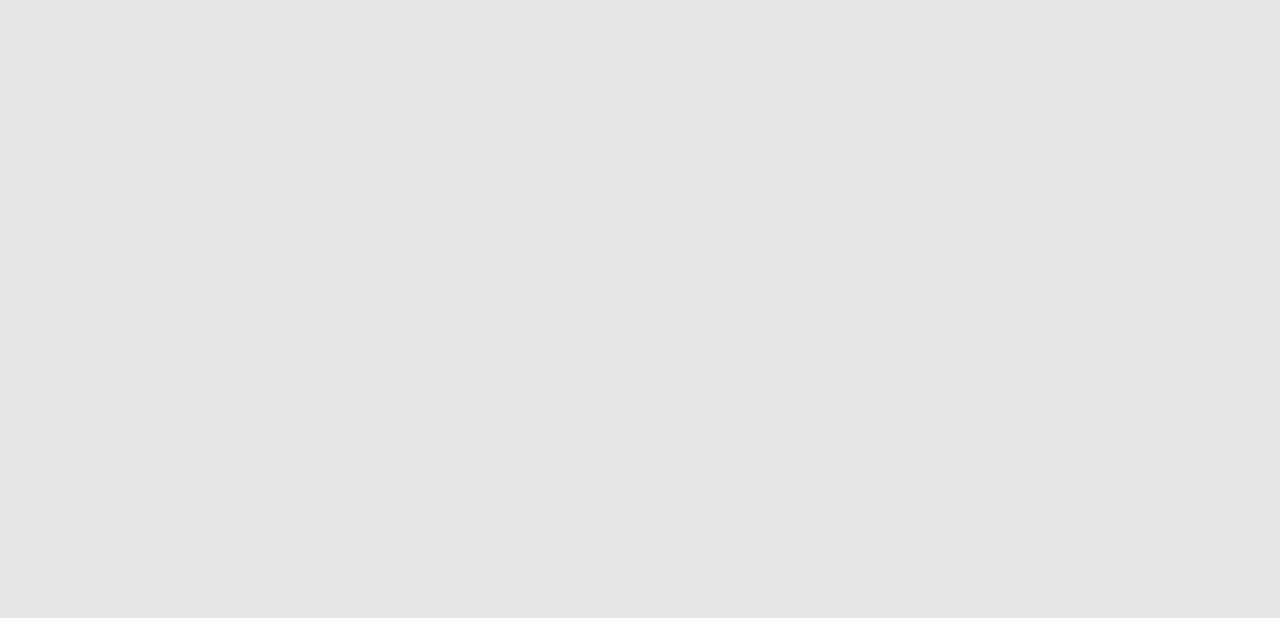
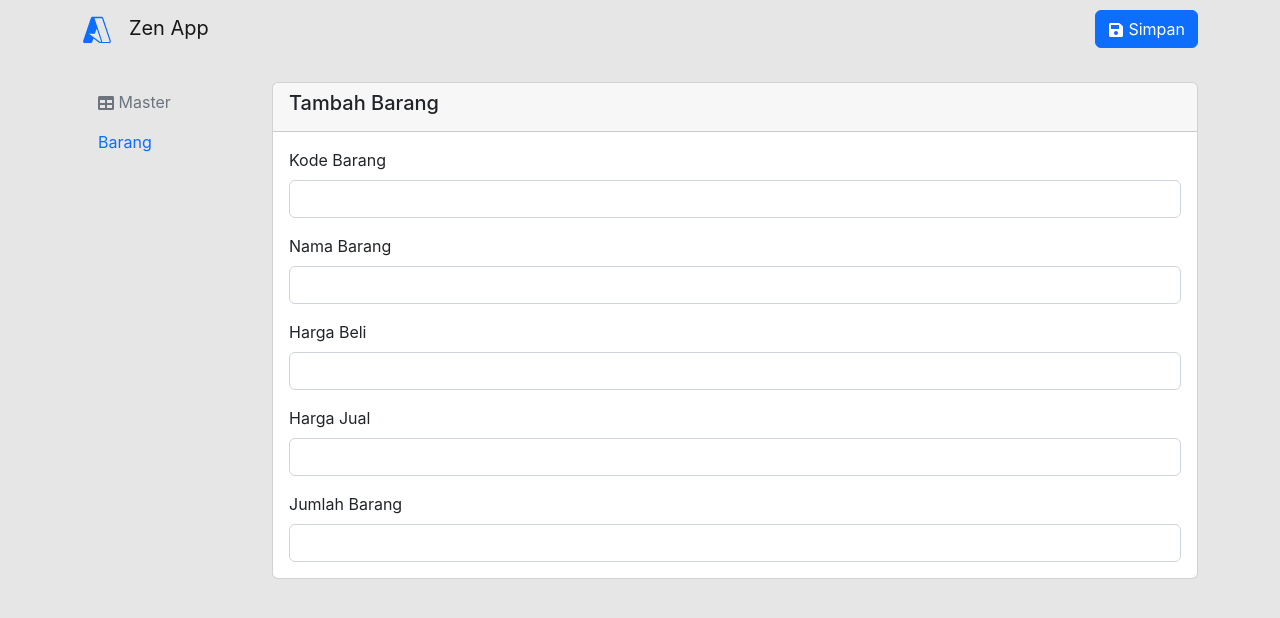
Before and after one commit to coderitma/react-pos, a React (Create React App) app: page /barang/add in a window 1280 px wide. Before the commit this address had no page. Shown: the top 618 px of the page. Built offline with nearby package versions, Linux system fonts and the light colour scheme.

Commit message:
step 06/18

```diff
--- a/src/App.js
+++ b/src/App.js
@@ -1,6 +1,7 @@
 import { BrowserRouter, Routes, Route } from "react-router-dom";
 import AuthLoginPage from "./pages/auth/AuthLoginPage";
 import BarangListPage from "./pages/barang/BarangListPage";
+import BarangAddPage from "./pages/barang/BarangAddPage";
 
 function App() {
   return (
@@ -8,6 +9,7 @@ function App() {
       <Routes>
         <Route path="/" element={<AuthLoginPage />} />
         <Route path="/barang" element={<BarangListPage />} />
+        <Route path="/barang/add" element={<BarangAddPage />} />
         {/* <Route path="/" element={<ContainerOutletWidget />}>
           <Route index element={<LoginPage />} />
           <Route path="/pos" element={<POSPage />} />
--- a/src/pages/barang/BarangAddPage.js
+++ b/src/pages/barang/BarangAddPage.js
@@ -1,6 +1,9 @@
 import { useState } from "react";
 import BarangService from "../../services/BarangService";
 import { useNavigate } from "react-router-dom";
+import NavigationWidget from "../../widgets/commons/NavigationWidget";
+import { Button, Card, Form } from "react-bootstrap";
+import { FaSave } from "react-icons/fa";
 
 const BarangAddPage = () => {
   const navigate = useNavigate();
@@ -19,6 +22,65 @@ const BarangAddPage = () => {
       navigate("/barang");
     });
   };
+
+  return (
+    <NavigationWidget
+      actionTop={
+        <>
+          <Button>
+            <FaSave /> Simpan
+          </Button>
+        </>
+      }>
+      <Card>
+        <Card.Header>
+          <h5>Tambah Barang</h5>
+        </Card.Header>
+        <Card.Body>
+          <Form.Group>
+            <Form.Label>Kode Barang</Form.Label>
+            <Form.Control
+              name="kodeBarang"
+              value={barang.kodeBarang || ""}
+              onChange={handleInput}
+            />
+          </Form.Group>
+          <Form.Group className="mt-3">
+            <Form.Label>Nama Barang</Form.Label>
+            <Form.Control
+              name="namaBarang"
+              value={barang.namaBarang || ""}
+              onChange={handleInput}
+            />
+          </Form.Group>
+          <Form.Group className="mt-3">
+            <Form.Label>Harga Beli</Form.Label>
+            <Form.Control
+              name="hargaBeli"
+              value={barang.hargaBeli || ""}
+              onChange={handleInput}
+            />
+          </Form.Group>
+          <Form.Group className="mt-3">
+            <Form.Label>Harga Jual</Form.Label>
+            <Form.Control
+              name="hargaJual"
+              value={barang.hargaJual || ""}
+              onChange={handleInput}
+            />
+          </Form.Group>
+          <Form.Group className="mt-3">
+            <Form.Label>Jumlah Barang</Form.Label>
+            <Form.Control
+              name="jumlahBarang"
+              value={barang.jumlahBarang || ""}
+              onChange={handleInput}
+            />
+          </Form.Group>
+        </Card.Body>
+      </Card>
+    </NavigationWidget>
+  );
 };
 
 export default BarangAddPage;
```
